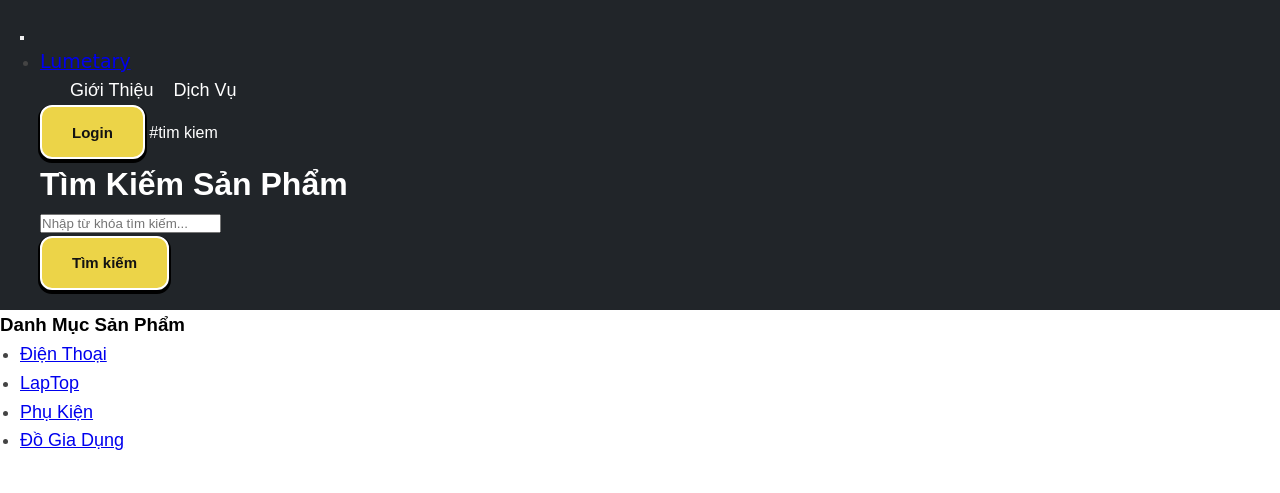
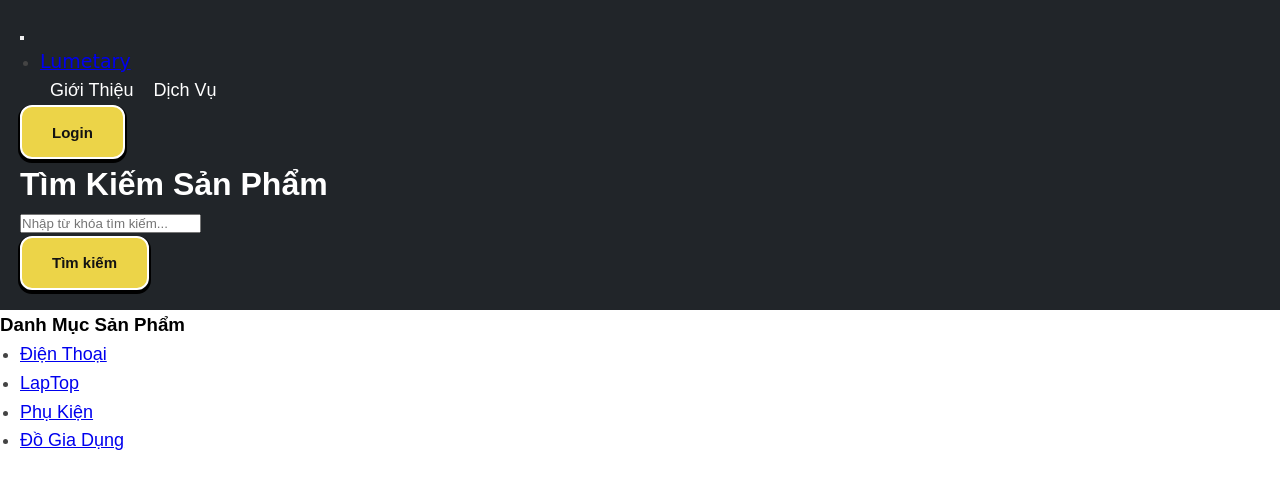
Before and after one commit to lt19284/TMDT, a Flask app: page / in a window 1280 px wide. Shown: the top 493 px of the page. Run offline with Flask 3, Linux system fonts and the light colour scheme; the visitor is signed in with stand-in values (Sample User, id 1); some libraries are stand-ins or nearby versions.

Commit message:
Update index.html

```diff
--- a/templates/index.html
+++ b/templates/index.html
@@ -13,7 +13,6 @@
     <header>
       <div class="container-fluid">
           <i class="fab fa-adn"></i>
-        </a>
         <button class="navbar-toggler" type="button" data-bs-toggle="collapse" data-bs-target="#navbarSupportedContent" aria-controls="navbarSupportedContent" aria-expanded="false" aria-label="Toggle navigation">
           <span class="navbar-toggler-icon"></span>
         </button>
@@ -22,7 +21,7 @@
             <li class="nav-item">
               <a class="nav-link active" aria-current="page" href="/" style="font-family: cursive; font-size: 19px;">Lumetary</a>
             </li>
-
+          </ul>
         <nav>
             <ul>
                 <li><a href="#">Giới Thiệu</a></li>
@@ -33,7 +32,6 @@
 
         <button class="btn" onclick="window.location.href='/login';"> Login
         </button>
-         #tim kiem
     <div class="container mt-5">
     <h1 class="text-center">Tìm Kiếm Sản Phẩm</h1>
     <form action="/search" method="POST" class="my-4">
```
